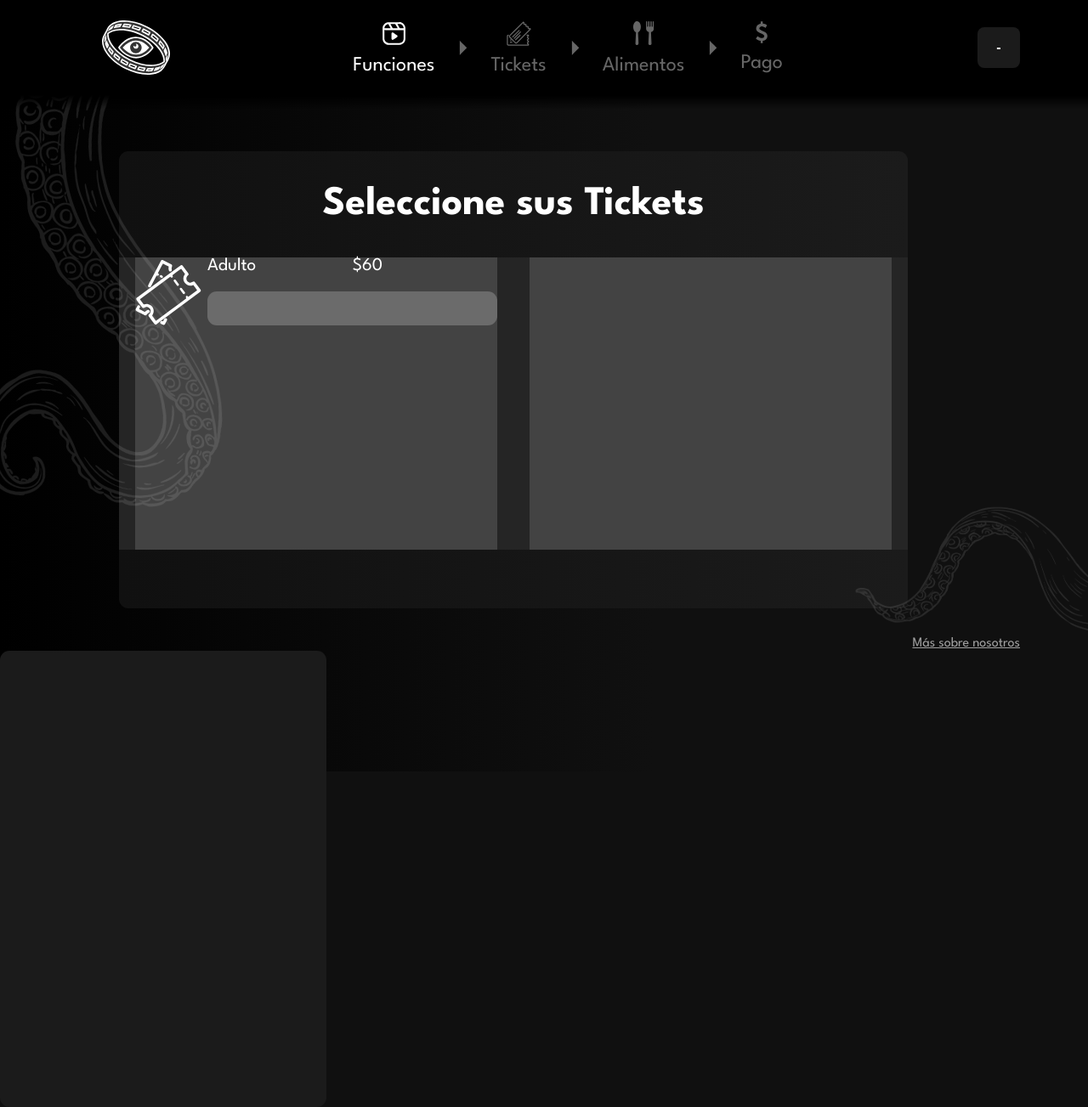
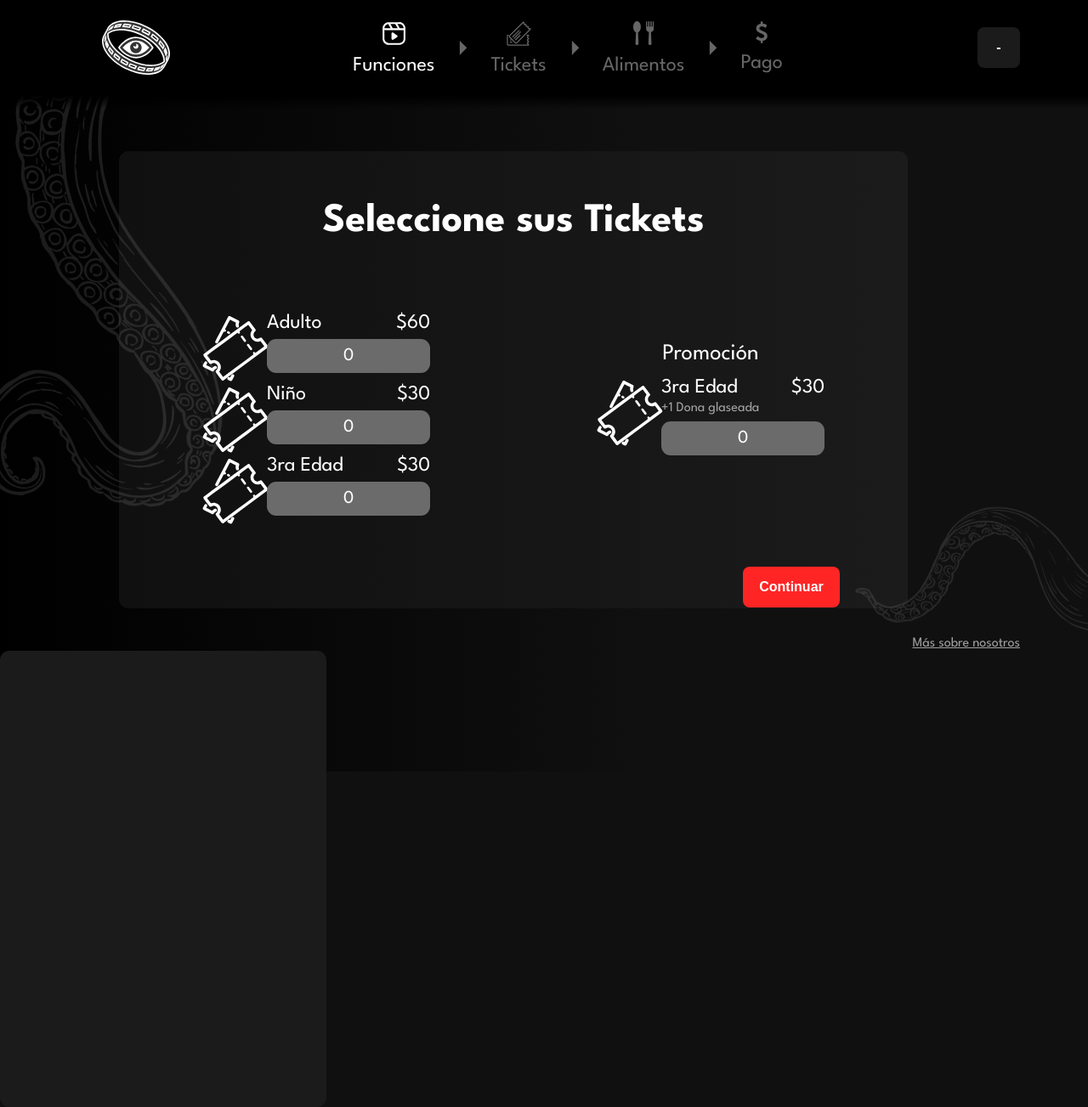
Before and after one commit to Cindiev/cindiev, a PHP site: page /ticket.html in a window 1280 px wide. Shown: the whole page at 85% size. Run offline with PHP 8.4, Linux system fonts and the light colour scheme.

Commit message:
tickets2

```diff
--- a/css/base.css
+++ b/css/base.css
@@ -48,3 +48,10 @@ main{
     transform: rotate(0deg) scale(0.4);
     opacity: 11%;
 }
+
+.ticket-selector{
+    text-align: center;
+    align-content: center;
+    color: white;
+    font-size: 16pt;
+}
--- a/css/header.css
+++ b/css/header.css
@@ -20,6 +20,8 @@ header{
     display: flex;
     justify-content: space-between;
     align-items: center;
+    position: relative;
+    z-index: 2;
 }
 #header-logo{
     margin-left: 80px;
@@ -95,6 +97,8 @@ nav ul li a:hover{
     width: 100%;
     height: 16px;
     background: linear-gradient(0deg, rgba(2,0,36,0) 0%, rgba(0,0,0,1) 100%);
+    position: relative;
+    z-index: 3;
 }
 
 svg{
--- a/css/tickets.css
+++ b/css/tickets.css
@@ -1,12 +1,14 @@
 .main-panel{
     position: relative;
     float: left;
-    z-index: -1;
     background: var(--panel);
     margin: 50px 24px 0px 140px;
     width: 116vh;
     height: 80%;
     border-radius: 11px;
+}
+.tentacle-left{
+    z-index: 1;
 }
 
 .cart-panel{
@@ -25,12 +27,13 @@
     position: relative;
     width: 100%;
     text-align: center;
+    margin-top: 60px;
 }
 
 .main-panel-detail{
     width: 100%;
     height: 64%;
-    background: #252525;
+    /*background: #252525;*/
 }
 
 .detail-left{
@@ -39,7 +42,8 @@
     height: 100%;
     width: 46%;
     margin-inline: 2%;
-    background: #434343;
+    /*background: #434343;*/
+    align-content: center;
 }
 .detail-right{
     position: relative;
@@ -47,37 +51,76 @@
     height: 100%;
     width: 46%;
     margin-inline: 2%;
-    background: #434343;
+    /*background: #434343;*/
+    align-content: center;
+
+    display: flex;
+    flex-direction: column;
+    justify-content: center;
+}
+.ticket-title{
+    position: relative;
+    width: 100%;
+    font-size: 20pt;
+    color: white;
+    text-align: center;
+    margin-bottom: 16px;
+    margin-top: -50px;
 }
 
+.ticket-item{
+    display: flex;
+    justify-content: center;
+}
 .ticket-icon img{
     height: 80px;
 }
 .ticket-icon{
     position: relative;
     float: left;
-    width: 20%;
+    width: 16%;
+    margin-right: 8px;
 }
+.ticket-details{
+    position: relative;
+    float: left;
+    width: 45%;
+}
+
 .ticket-name{
     position: relative;
     float: left;
-    width: 40%;
-    font-size: 16pt;
+    width: 50%;
+    font-size: 18pt;
     color: white;
 }
 .ticket-price{
     position: relative;
     float: left;
-    width: 40%;
-    font-size: 16pt;
+    width: 50%;
+    font-size: 18pt;
     color: white;
+    text-align: right;
+}
+.ticket-promo-name{
+    color: #ffffff9a;
+    margin-top: 28px;
 }
 .ticket-selector{
     position: relative;
     float: left;
     background: var(--graySelector);
-    width: 80%;
+    width: 100%;
     height: 40px;
-    margin-top: 20px;
+    margin-top: 8px;
     border-radius: 11px;
 }
+
+.main-panel-footer .buttons{
+    position: relative;
+    float: right;
+    z-index: 999;
+}
+button{
+    cursor: pointer;
+}
--- a/ticket.html
+++ b/ticket.html
@@ -45,6 +45,9 @@
                 </div>
                 <div class="main-panel-detail">
                     <div class="detail-left">
+
+
+
                         <div class="ticket-item">
                             <div class="ticket-icon">
                                 <img src="assets/svg/ticket_buy.svg" alt="">
@@ -52,16 +55,56 @@
                             <div class="ticket-details">
                                 <div class="ticket-name">Adulto</div>
                                 <div class="ticket-price">$60</div>
-                                <div class="ticket-selector"></div>
+                                <div class="ticket-selector">0</div>
+                            </div>
+                        </div>
+
+
+
+                        <div class="ticket-item">
+                            <div class="ticket-icon">
+                                <img src="assets/svg/ticket_buy.svg" alt="">
+                            </div>
+                            <div class="ticket-details">
+                                <div class="ticket-name">Niño</div>
+                                <div class="ticket-price">$30</div>
+                                <div class="ticket-selector">0</div>
+                            </div>
+                        </div>
+
+
+
+                        <div class="ticket-item">
+                            <div class="ticket-icon">
+                                <img src="assets/svg/ticket_buy.svg" alt="">
+                            </div>
+                            <div class="ticket-details">
+                                <div class="ticket-name">3ra Edad</div>
+                                <div class="ticket-price">$30</div>
+                                <div class="ticket-selector">0</div>
                             </div>
                         </div>
                     </div>
                     <div class="detail-right">
+                        <div class="ticket-title">Promoción</div>
 
+                        <div class="ticket-item">
+                            <div class="ticket-icon">
+                                <img src="assets/svg/ticket_buy.svg" alt="">
+                            </div>
+                            <div class="ticket-details">
+                                <div class="ticket-name">3ra Edad</div>
+                                <div class="ticket-price">$30</div>
+                                <div class="ticket-promo-name">+1 Dona glaseada</div>
+                                <div class="ticket-selector">0</div>
+                            </div>
+                        </div>
                     </div>
                 </div>
                 <div class="main-panel-footer">
-
+                    <div class="buttons">
+                        <button class="btn register">Continuar</button>
+                    </div>
                 </div>
             </div>
             <div class="cart-panel">
```
